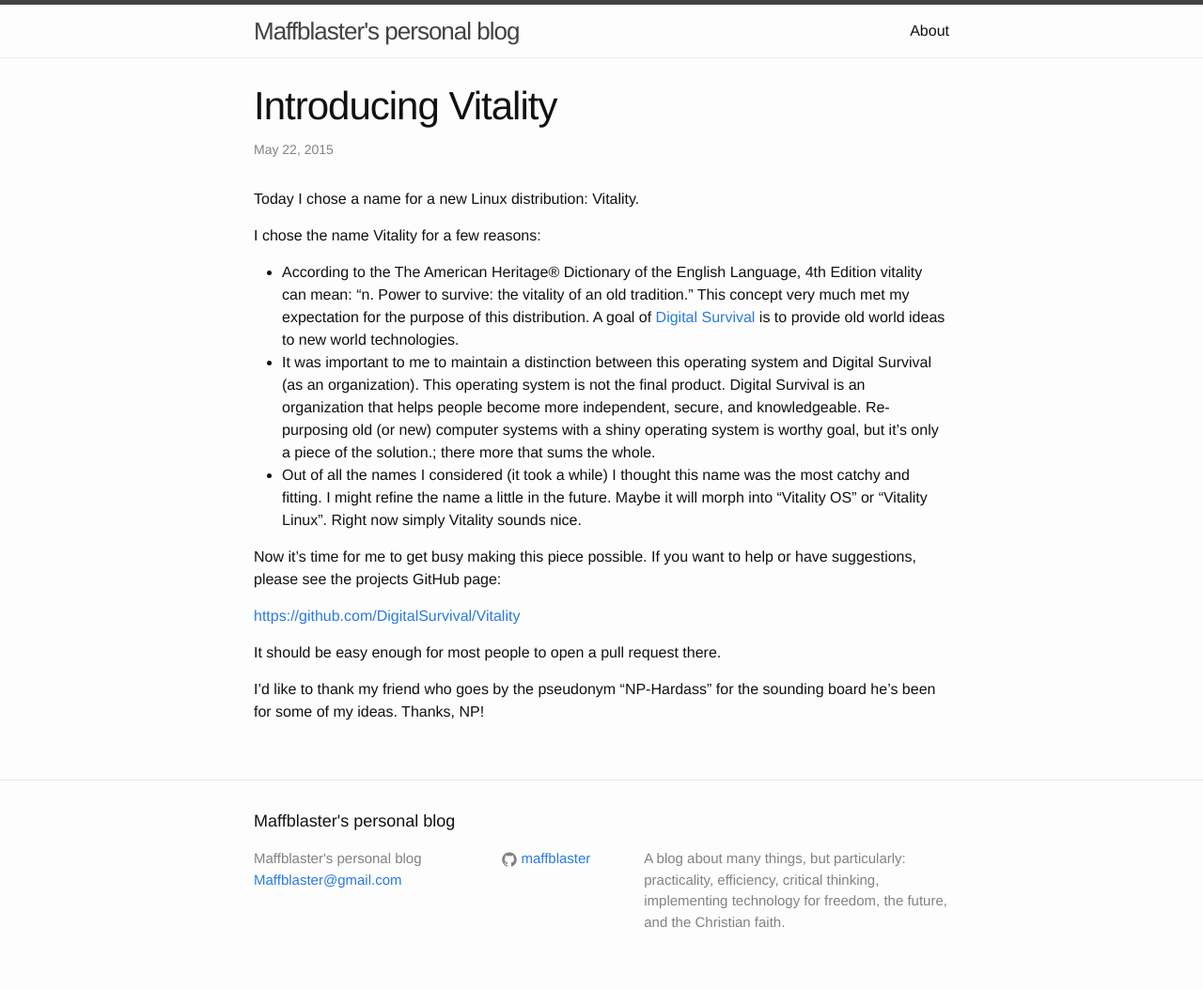
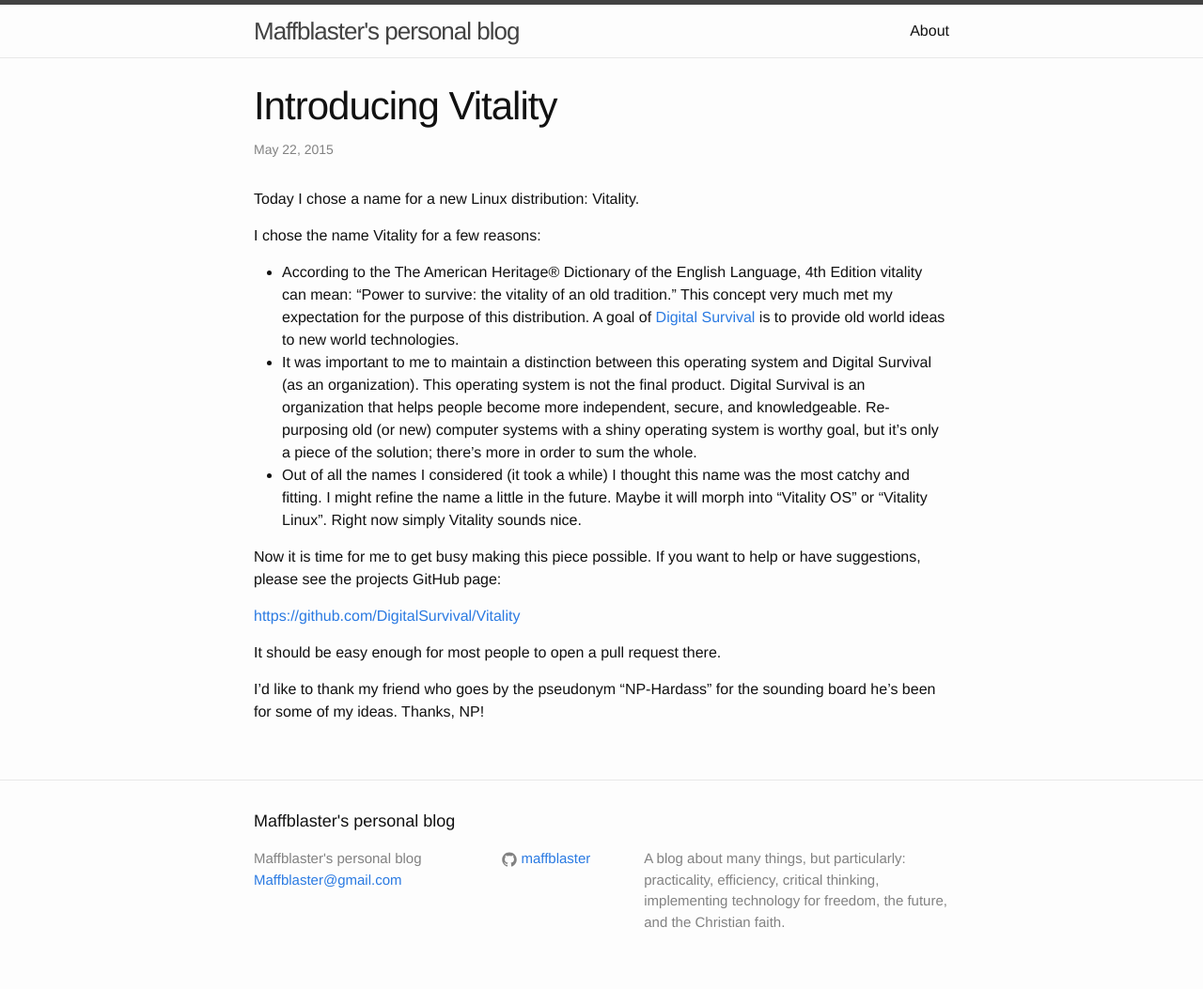
Before and after one commit to maffblaster/maffblaster.github.io, a Jekyll site: the page built from _posts/2015-05-22-introducting-vitality.md, in a window 1280 px wide. Shown: the whole page at 94% size. Built offline with Jekyll 4.4.1, drawn with Linux system fonts in a browser that asks for light colours.

Commit message:
Small typo fixes.

```diff
--- a/_posts/2015-05-22-introducting-vitality.md
+++ b/_posts/2015-05-22-introducting-vitality.md
@@ -10,11 +10,11 @@
 
 I chose the name Vitality for a few reasons:
 
-* According to the The American Heritage® Dictionary of the English Language, 4th Edition vitality can mean: "n. Power to survive: the vitality of an old tradition." This concept very much met my expectation for the purpose of this distribution. A goal of [Digital Survival](http://www.digitalsurvival.us/) is to provide old world ideas to new world technologies.
-* It was important to me to maintain a distinction between this operating system and Digital Survival (as an organization). This operating system is not the final product. Digital Survival is an organization that helps people become more independent, secure, and knowledgeable. Re-purposing old (or new) computer systems with a shiny operating system is worthy goal, but it's only a piece of the solution.; there more that sums the whole.
+* According to the The American Heritage® Dictionary of the English Language, 4th Edition vitality can mean: "Power to survive: the vitality of an old tradition." This concept very much met my expectation for the purpose of this distribution. A goal of [Digital Survival](http://www.digitalsurvival.us/) is to provide old world ideas to new world technologies.
+* It was important to me to maintain a distinction between this operating system and Digital Survival (as an organization). This operating system is not the final product. Digital Survival is an organization that helps people become more independent, secure, and knowledgeable. Re-purposing old (or new) computer systems with a shiny operating system is worthy goal, but it's only a piece of the solution; there's more in order to sum the whole.
 * Out of all the names I considered (it took a while) I thought this name was the most catchy and fitting. I might refine the name a little in the future. Maybe it will morph into "Vitality OS" or "Vitality Linux". Right now simply Vitality sounds nice.
 
-Now it's time for me to get busy making this piece possible. If you want to help or have suggestions, please see the projects GitHub page:
+Now it is time for me to get busy making this piece possible. If you want to help or have suggestions, please see the projects GitHub page:
 
 [https://github.com/DigitalSurvival/Vitality](https://github.com/DigitalSurvival/Vitality)
 
```
